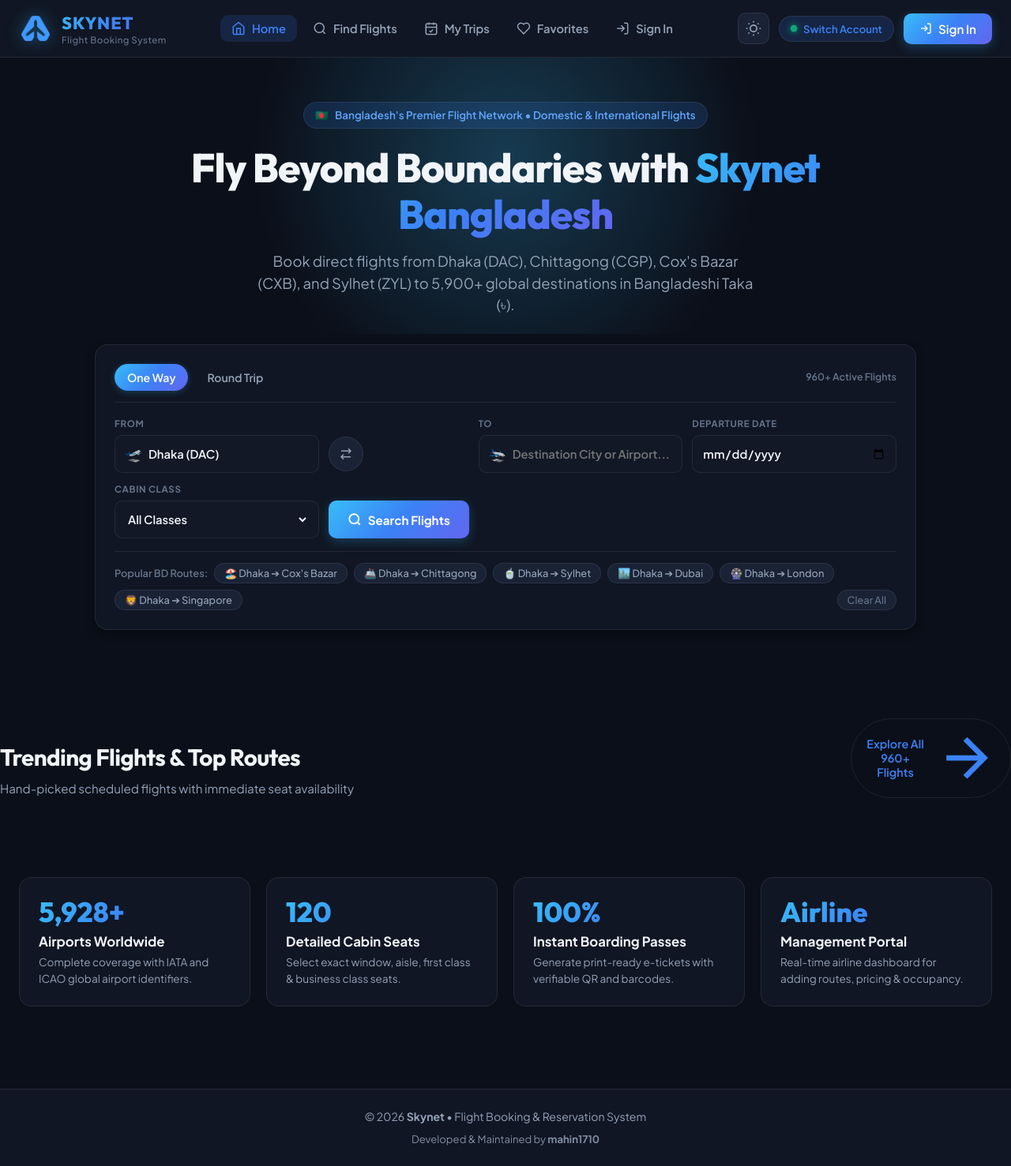
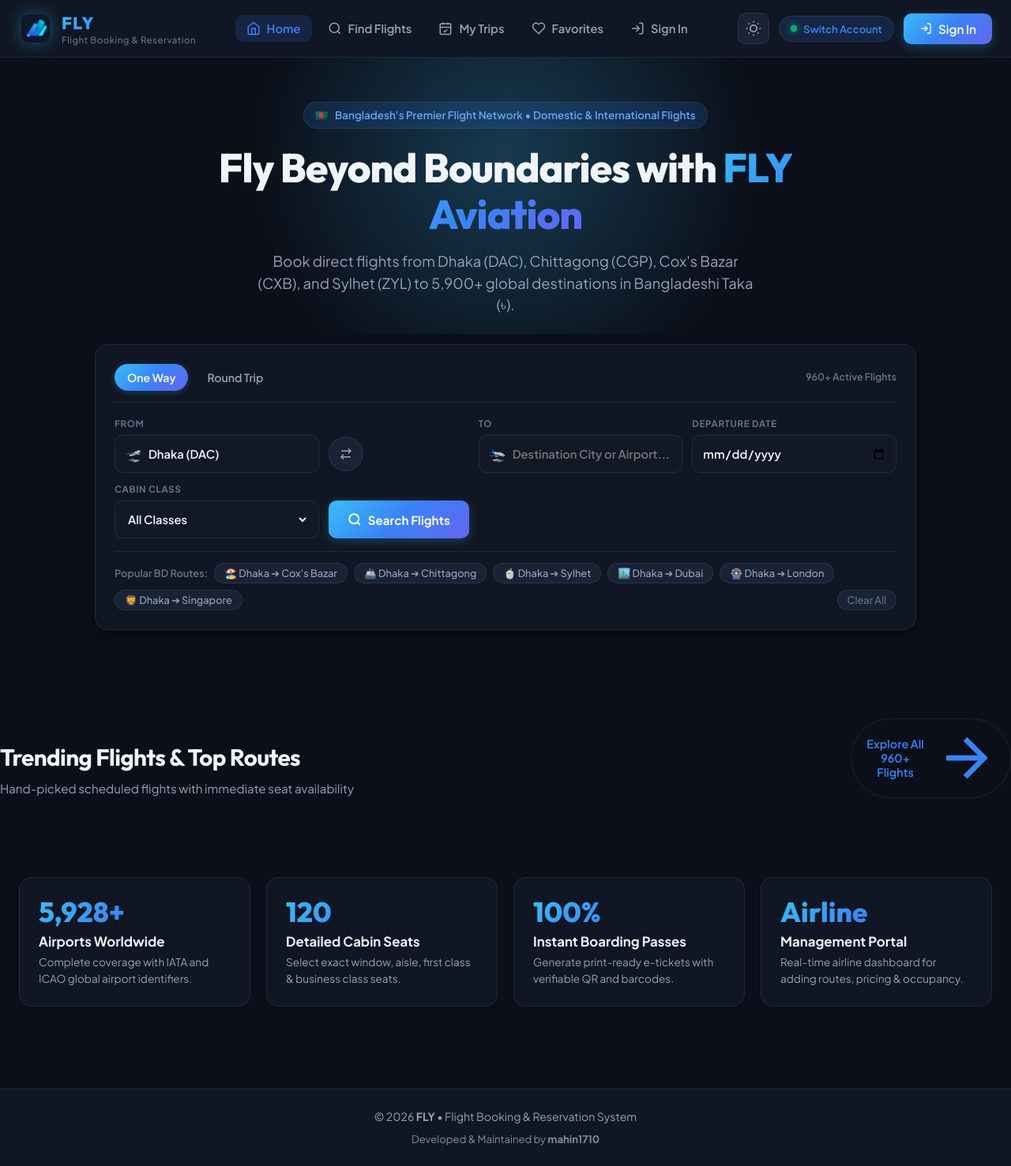
Before and after one commit to mahin1710/FLY, a PHP site: page / in a window 1280 px wide. Shown: the whole page at 79% size. Run offline with PHP 8.4, Linux system fonts and the light colour scheme.

Commit message:
chore(sync): automated sync - 2026-11-17 10:29:20

```diff
--- a/Skynet-master/Skynet-master/web/public/css/style.css
+++ b/Skynet-master/Skynet-master/web/public/css/style.css
@@ -1,5 +1,6 @@
 /* ==========================================================================
-   SKYNET FLIGHT BOOKING SYSTEM — MODERN WEB DESIGN SYSTEM
+   FLY FLIGHT BOOKING SYSTEM — MODERN WEB DESIGN SYSTEM
+   Author: mahin1710
    ========================================================================== */
 
 :root {
--- a/Skynet-master/Skynet-master/web/public/index.html
+++ b/Skynet-master/Skynet-master/web/public/index.html
@@ -3,10 +3,11 @@
 <head>
   <meta charset="UTF-8">
   <meta name="viewport" content="width=device-width, initial-scale=1.0">
-  <title>Skynet — Next-Gen Flight Booking System</title>
+  <title>FLY — Next-Gen Flight Booking System</title>
   <meta name="author" content="mahin1710">
-  <meta name="description" content="Experience seamless flight booking, real-time interactive seat maps, airline fleet management, and instant digital boarding passes with Skynet.">
-  <link rel="icon" type="image/png" href="/images/SkynetLogo.png">
+  <meta name="description" content="Experience seamless flight booking, real-time interactive seat maps, airline fleet management, and instant digital boarding passes with FLY.">
+  <link rel="icon" type="image/svg+xml" href="/images/fly_icon.svg">
+  <link rel="alternate icon" type="image/png" href="/images/favicon.png">
 
   <!-- Google Fonts: Plus Jakarta Sans & Outfit -->
   <link rel="preconnect" href="https://fonts.googleapis.com">
@@ -21,11 +22,11 @@
     <div class="header-container">
       <div class="brand-wrapper" id="brandLogo" onclick="app.navigate('home')">
         <div class="brand-logo-glow">
-          <img src="/images/SkynetLogo.png" alt="Skynet Logo" class="brand-logo-img">
+          <img src="/images/fly_icon.svg" alt="FLY Logo" class="brand-logo-img">
         </div>
         <div class="brand-text">
-          <span class="brand-title">SKYNET</span>
-          <span class="brand-sub">Flight Booking System</span>
+          <span class="brand-title">FLY</span>
+          <span class="brand-sub">Flight Booking &amp; Reservation</span>
         </div>
       </div>
 
@@ -109,7 +110,7 @@
             <span>Bangladesh's Premier Flight Network • Domestic & International Flights</span>
           </div>
           <h1 class="hero-title">
-            Fly Beyond Boundaries with <span class="gradient-text">Skynet Bangladesh</span>
+            Fly Beyond Boundaries with <span class="gradient-text">FLY Aviation</span>
           </h1>
           <p class="hero-subtitle">
             Book direct flights from Dhaka (DAC), Chittagong (CGP), Cox's Bazar (CXB), and Sylhet (ZYL) to 5,900+ global destinations in Bangladeshi Taka (৳).
@@ -420,7 +421,7 @@
 
             <div class="aircraft-tail">
               <div class="tail-fin"></div>
-              <div class="aircraft-model-text">BOEING 787-9 SKYNET SPECIAL</div>
+              <div class="aircraft-model-text">BOEING 787-9 FLY SPECIAL</div>
             </div>
           </div>
 
@@ -830,9 +831,9 @@
         <div id="authPageNotLoggedIn" class="auth-page-card glassmorphism">
           <div class="auth-page-header">
             <div class="auth-page-brand-icon">
-              <img src="/images/SkynetLogo.png" alt="Skynet Logo" class="auth-page-logo-img">
-            </div>
-            <h2 class="auth-page-title">Welcome to <span class="gradient-text">Skynet</span></h2>
+              <img src="/images/fly_logo.svg" alt="FLY Logo" class="auth-page-logo-img" style="height: 48px; width: auto;">
+            </div>
+            <h2 class="auth-page-title">Welcome to <span class="gradient-text">FLY</span></h2>
             <p class="auth-page-subtitle">Access your flight bookings, boarding passes, and seat preferences</p>
 
             <div class="auth-page-tabs">
@@ -879,7 +880,7 @@
             </div>
 
             <button type="submit" class="btn-primary w-100 btn-large auth-submit-btn">
-              <span>Sign In to Skynet</span>
+              <span>Sign In to FLY</span>
               <svg viewBox="0 0 24 24" fill="none" stroke="currentColor" stroke-width="2" style="width: 18px; height: 18px;"><polyline points="9 18 15 12 9 6"/></svg>
             </button>
           </form>
@@ -1097,7 +1098,7 @@
           <div class="session-logout-action">
             <button type="button" class="btn-logout-prominent" onclick="app.logoutFromAuthPage()">
               <svg viewBox="0 0 24 24" fill="none" stroke="currentColor" stroke-width="2" style="width: 20px; height: 20px;"><path d="M9 21H5a2 2 0 0 1-2-2V5a2 2 0 0 1 2-2h4"/><polyline points="16 17 21 12 16 7"/><line x1="21" x2="9" y1="12" y2="12"/></svg>
-              <span>Log Out of Skynet</span>
+              <span>Log Out of FLY</span>
             </button>
             <button type="button" class="btn-switch-account" onclick="app.switchAccountFromAuthPage()">
               <svg viewBox="0 0 24 24" fill="none" stroke="currentColor" stroke-width="2" style="width: 16px; height: 16px;"><path d="M16 21v-2a4 4 0 0 0-4-4H5a4 4 0 0 0-4 4v2"/><circle cx="8.5" cy="7" r="4"/><polyline points="17 11 19 13 23 9"/></svg>
@@ -1116,7 +1117,7 @@
   <!-- ============================================== -->
   <footer class="app-main-footer" style="padding: 24px 20px; text-align: center; color: var(--text-secondary); font-size: 0.88rem; border-top: 1px solid var(--border-subtle); background: var(--bg-surface); margin-top: 40px;">
     <div style="max-width: 1200px; margin: 0 auto; display: flex; flex-direction: column; align-items: center; gap: 8px;">
-      <div>&copy; 2026 <strong>Skynet</strong> &bull; Flight Booking &amp; Reservation System</div>
+      <div>&copy; 2026 <strong>FLY</strong> &bull; Flight Booking &amp; Reservation System</div>
       <div style="font-size: 0.82rem; opacity: 0.85;">
         Developed &amp; Maintained by <strong style="color: var(--primary);">mahin1710</strong>
       </div>
@@ -1209,13 +1210,13 @@
               <div class="ticket-airline-info">
                 <img src="/images/default_logo.png" id="ticketAirlineLogo" class="ticket-airline-logo" alt="Airline">
                 <div>
-                  <h4 class="ticket-airline-title" id="ticketAirlineName">Skynet Air</h4>
+                  <h4 class="ticket-airline-title" id="ticketAirlineName">FLY Airways</h4>
                   <span class="ticket-subtext">FIRST CLASS BOARDING PASS</span>
                 </div>
               </div>
               <div class="ticket-brand-mark">
-                <img src="/images/SkynetLogo.png" class="ticket-logo-mark" alt="Skynet">
-                <span>SKYNET</span>
+                <img src="/images/fly_icon.svg" class="ticket-logo-mark" alt="FLY">
+                <span>FLY</span>
               </div>
             </div>
 
@@ -1274,7 +1275,7 @@
             <div class="ticket-barcode-footer">
               <div class="barcode-visual">
                 <div class="simulated-barcode"></div>
-                <span class="barcode-num" id="ticketBarcodeNumber">SK-2026-8809-4112-99</span>
+                <span class="barcode-num" id="ticketBarcodeNumber">FLY-2026-8809-4112-99</span>
               </div>
               <div class="qr-visual">
                 <div class="simulated-qr"></div>
@@ -1287,7 +1288,7 @@
             <div class="stub-notch top-notch"></div>
             <div class="stub-notch bottom-notch"></div>
             <div class="stub-airline">
-              <span id="stubAirlineCode">SKYNET</span>
+              <span id="stubAirlineCode">FLY</span>
               <span id="stubFlightNo">#880</span>
             </div>
             <div class="stub-passenger" id="stubPassenger">JOHN DOE</div>
@@ -1492,7 +1493,7 @@
             <span style="font-size: 0.8rem; color: var(--text-secondary);">Demo Mode</span>
           </div>
 
-          <button type="submit" class="btn-primary w-100 btn-large">Sign In to Skynet</button>
+          <button type="submit" class="btn-primary w-100 btn-large">Sign In to FLY</button>
         </form>
 
         <!-- Register Form -->
@@ -1613,7 +1614,7 @@
         <div style="font-size: 2.8rem; margin-bottom: 12px;">🛫</div>
         <h4 style="margin: 0 0 8px; font-weight: 700; color: var(--text-main); font-size: 1.15rem;">Are you sure you want to log out?</h4>
         <p style="color: var(--text-secondary); font-size: 0.92rem; margin: 0 0 24px; line-height: 1.5;">
-          You will be securely signed out of your current Skynet session. You will be redirected to the login page and will need to sign in again to access your flight bookings or administrative dashboards.
+          You will be securely signed out of your current FLY session. You will be redirected to the login page and will need to sign in again to access your flight bookings or administrative dashboards.
         </p>
         <div style="display: flex; gap: 12px; justify-content: center;">
           <button type="button" class="btn-secondary" style="flex: 1;" onclick="app.closeModal('modalLogoutConfirm')">
--- a/Skynet-master/Skynet-master/web/server.js
+++ b/Skynet-master/Skynet-master/web/server.js
@@ -1,5 +1,5 @@
 /**
- * SKYNET FLIGHT BOOKING SYSTEM — BACKEND API SERVER
+ * FLY FLIGHT BOOKING SYSTEM — BACKEND API SERVER
  * Author: mahin1710
  */
 const express = require('express');
@@ -2029,10 +2029,11 @@ app.use((req, res) => {
 // Start Server
 app.listen(PORT, () => {
   console.log(`====================================================`);
-  console.log(`✈️  SKYNET CONFLICT-FREE FLIGHT BOOKING SYSTEM`);
+  console.log(`✈️  FLY CONFLICT-FREE FLIGHT BOOKING SYSTEM`);
   console.log(`👤 Author:        mahin1710`);
   console.log(`🌐 Frontend App:  http://localhost:${PORT}`);
   console.log(`🔌 Backend API:   http://localhost:${PORT}/api`);
+  console.log(`🔒 Data Privacy:  STRICT CUSTOMER ISOLATION & RBAC`);
   console.log(`⏱️  15-min auto-release worker: ACTIVE`);
   console.log(`====================================================`);
 });
```
Also changed, not shown: Skynet-master/Skynet-master/web/public/images/favicon.png (added), Skynet-master/Skynet-master/web/public/images/fly_icon.png (added), Skynet-master/Skynet-master/web/public/images/fly_logo.png (added), Skynet-master/Skynet-master/web/public/images/fly_logo_light.png (added).
